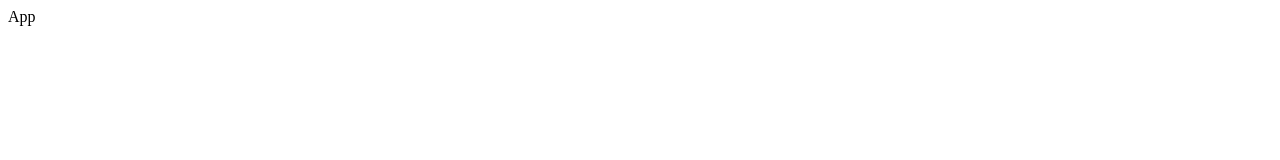
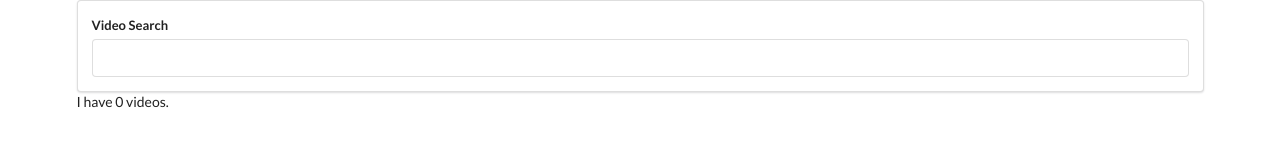
Before and after one commit to i-priyanshu/mini-youtube, a React app in the folder youtube-react/: page / in a window 1280 px wide. Built offline with nearby package versions, Linux system fonts and the light colour scheme.

Commit message:
API setup

```diff
--- a/youtube-react/package.json
+++ b/youtube-react/package.json
@@ -6,6 +6,7 @@
     "@testing-library/jest-dom": "^5.11.9",
     "@testing-library/react": "^11.2.5",
     "@testing-library/user-event": "^12.7.1",
+    "axios": "^0.21.1",
     "react": "^17.0.1",
     "react-dom": "^17.0.1",
     "react-scripts": "4.0.2",
--- a/youtube-react/public/index.html
+++ b/youtube-react/public/index.html
@@ -9,6 +9,7 @@
       name="description"
       content="Web site created using create-react-app"
     />
+    <link rel="stylesheet" href="https://cdnjs.cloudflare.com/ajax/libs/semantic-ui/2.4.1/semantic.min.css" integrity="sha512-8bHTC73gkZ7rZ7vpqUQThUDhqcNFyYi2xgDgPDHc+GXVGHXq+xPjynxIopALmOPqzo9JZj0k6OqqewdGO3EsrQ==" crossorigin="anonymous" />
     <link rel="apple-touch-icon" href="%PUBLIC_URL%/logo192.png" />
     <!--
       manifest.json provides metadata used when your web app is installed on a
--- /dev/null
+++ b/youtube-react/src/APIs/youtube.js
@@ -0,0 +1,7 @@
+import axios from "axios";
+
+
+
+export default axios.create({
+  baseURL: 'https://www.googleapis.com/youtube/v3'
+});
--- a/youtube-react/src/components/App.js
+++ b/youtube-react/src/components/App.js
@@ -1,8 +1,32 @@
 import React from "react";
+import SearchBar from "./searchBar";
+import Youtube from "../APIs/youtube";
+
+const KEY = 'AIzaSyBEjU_vd4nncN3o8CnqseCXjiRk6Rj_oCs';
 
 class App extends React.Component {
+  state = {videos : []};
+
+  onTermSubmit = async term => {
+   const response = await Youtube.get("/search", {
+      params: {
+        q: term,
+        part: "snippet",
+        maxResults: 5,
+        key:KEY
+      }
+    });
+
+    this.setState({videos : response.data.items });
+  };
+
   render() {
-    return <div>App</div>;
+    return (
+      <div className="ui container">
+        <SearchBar onFormSubmit={this.onTermSubmit} />
+        I have {this.state.videos.length} videos.
+      </div>
+    );
   }
 }
 
--- /dev/null
+++ b/youtube-react/src/components/searchBar.js
@@ -0,0 +1,34 @@
+import React from "react";
+
+class SearchBar extends React.Component {
+  state = { term: "" };
+
+  onInputChange = (event) => {
+    this.setState({ term: event.target.value });
+  };
+
+  onFormSubmit = (event) => {
+    event.preventDefault();
+
+    this.props.onFormSubmit(this.state.term);
+  };
+
+  render() {
+    return (
+      <div className="search-bar ui segment">
+        <form onSubmit={this.onFormSubmit} className="ui form">
+          <div className="field">
+            <label>Video Search</label>
+            <input
+              type="text"
+              value={this.state.term}
+              onChange={this.onInputChange}
+            />
+          </div>
+        </form>
+      </div>
+    );
+  }
+}
+
+export default SearchBar;
--- a/youtube-react/src/index.js
+++ b/youtube-react/src/index.js
@@ -2,6 +2,4 @@ import React from "react";
 import ReactDOM from "react-dom";
 import App from "./components/App";
 
-//this is a comment added to test the git commit chnages
-
 ReactDOM.render(<App />, document.querySelector("#root"));
```
Also changed, not shown: 1 other file.
